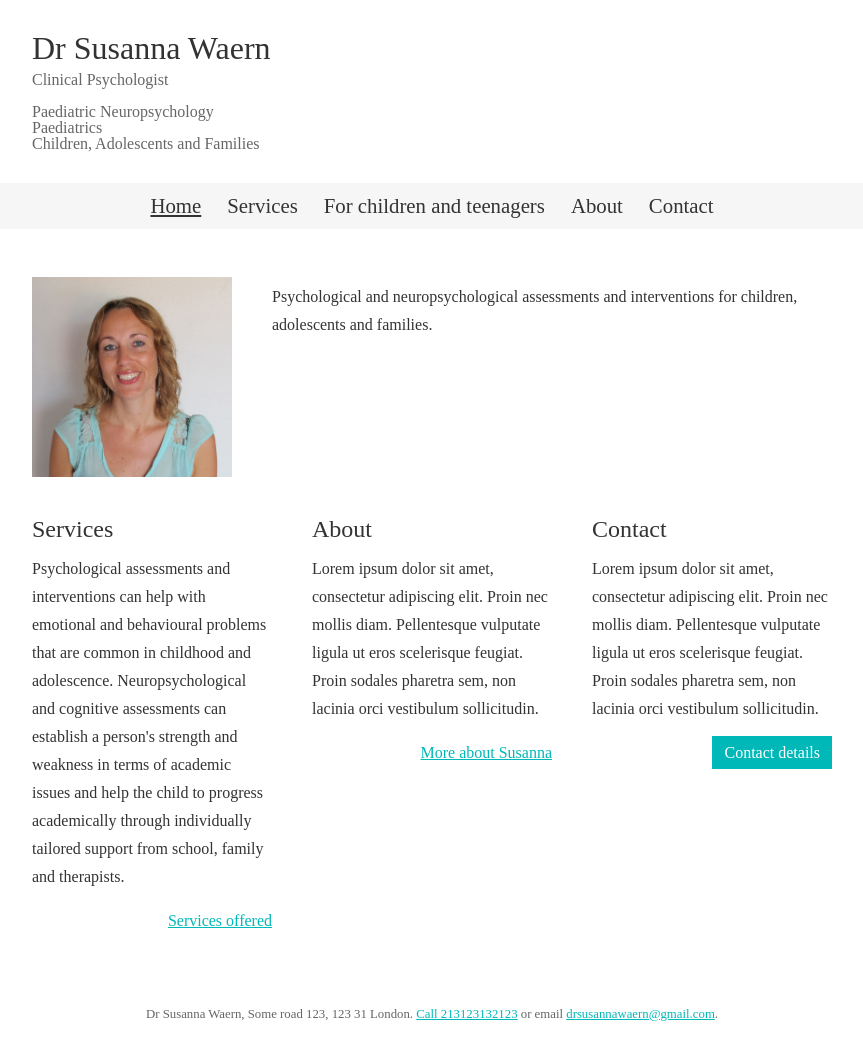
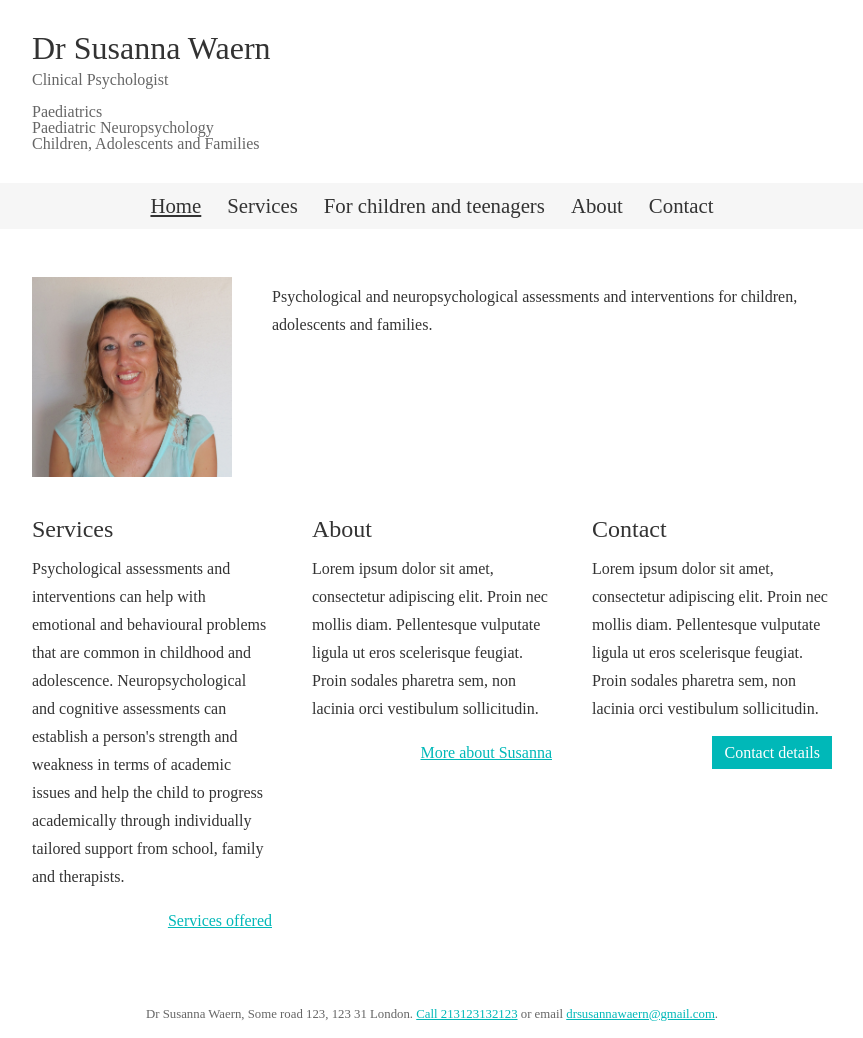
Before and after one commit to drsusannawaern/drsusannawaern.github.io, a Jekyll site: the page built from index.html, in a window 1280 px wide. Shown: the whole page, without its empty margins (208-1071 px from the left). Built offline with Jekyll 4.4.1, drawn with Linux system fonts in a browser that asks for light colours; some web fonts are replaced; some of the changed lines change nothing that is shown.

Commit message:
Reorder areas of expertise.

```diff
--- a/_layouts/default.html
+++ b/_layouts/default.html
@@ -14,8 +14,8 @@
       <h1>Dr Susanna Waern</h1>
       <p>Clinical Psychologist</p>
       <p class="areas-of-expertise">
+      Paediatrics<br>
       Paediatric Neuropsychology<br>
-      Paediatrics<br>
       Children, Adolescents and Families
       </p>
     </a>
```
